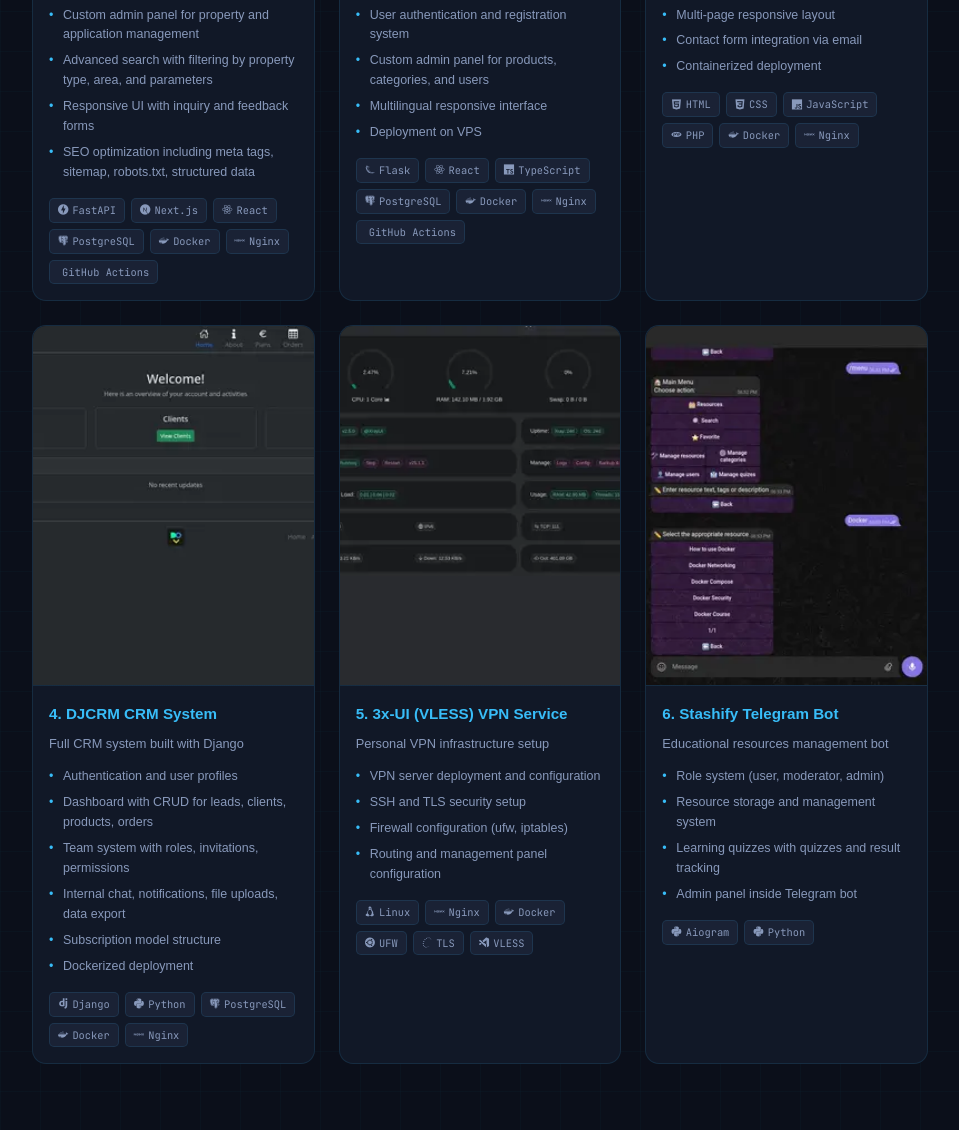
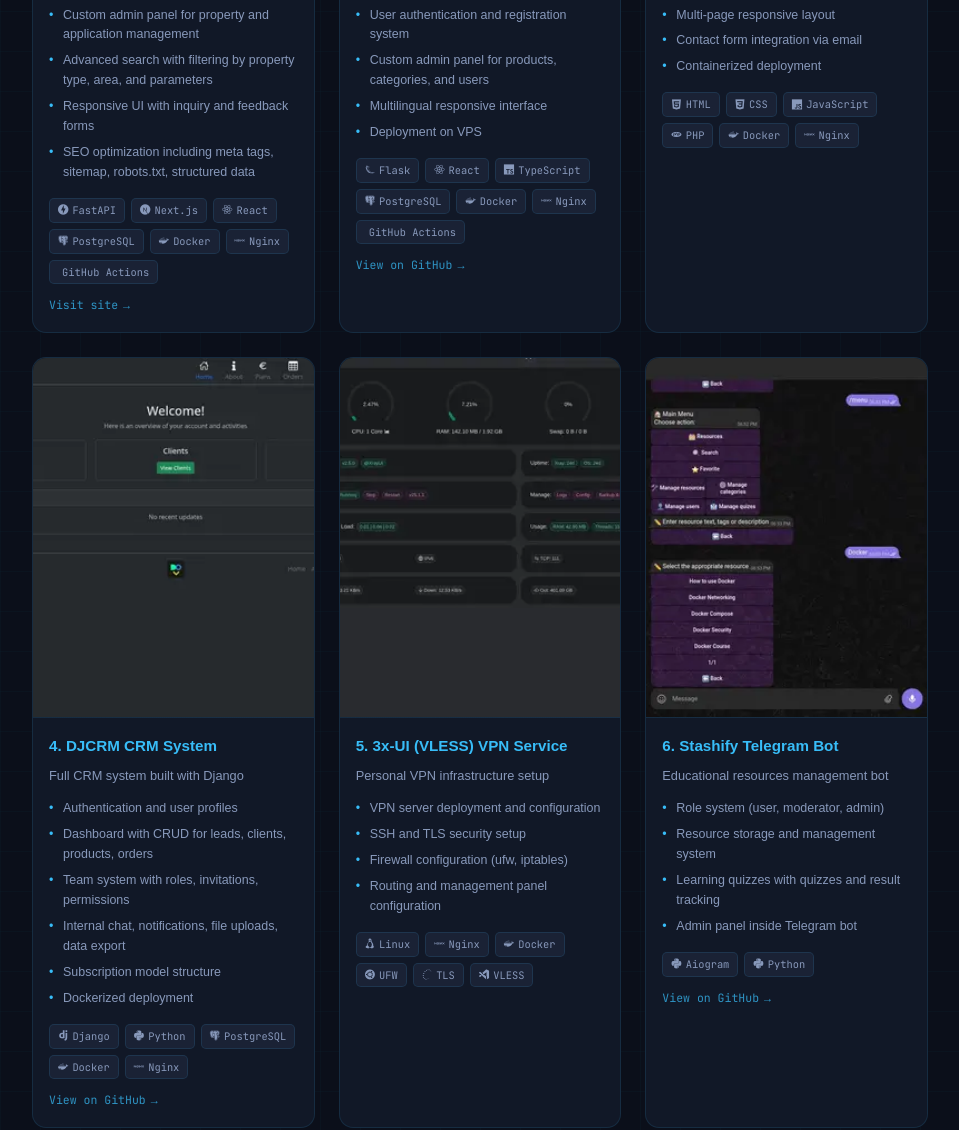
Before and after one commit to RobunGid/RGPersonalAlpha, a plain HTML site: page frontend_new/index_en.html in a window 1280 px wide. Shown: the part 2709-3839 px from the top of the page, without its empty margins (160-1119 px from the left). Drawn offline with nearby package versions, Linux system fonts and the light colour scheme; some icons are missing; a web font is replaced by a local one.

Commit message:
Add project links

```diff
--- a/frontend_new/index_en.html
+++ b/frontend_new/index_en.html
@@ -475,6 +475,14 @@
 								Actions</span
 							>
 						</div>
+						<a
+							href="https://hautte.ru"
+							class="project-link"
+							target="_blank"
+							rel="noopener"
+						>
+							Visit site
+						</a>
 					</div>
 				</div>
 
@@ -529,6 +537,14 @@
 								Actions</span
 							>
 						</div>
+						<a
+							href="https://github.com/RobunGid/NadSnax"
+							class="project-link"
+							target="_blank"
+							rel="noopener"
+						>
+							View on GitHub
+						</a>
 					</div>
 				</div>
 
@@ -625,6 +641,14 @@
 								><i class="devicon-nginx-original"></i> Nginx</span
 							>
 						</div>
+						<a
+							href="https://github.com/RobunGid/DJCRM"
+							class="project-link"
+							target="_blank"
+							rel="noopener"
+						>
+							View on GitHub
+						</a>
 					</div>
 				</div>
 
@@ -704,7 +728,16 @@
 							<span class="tech-tag"
 								><i class="devicon-python-plain"></i> Python</span
 							>
-						</div>
+					</div>
+					<a
+						href="https://github.com/RobunGid/Stashify"
+						class="project-link"
+						target="_blank"
+						rel="noopener"
+					>
+						View on GitHub
+					</a>
+				</div>
 					</div>
 				</div>
 			</div>
--- a/frontend_new/style.scss
+++ b/frontend_new/style.scss
@@ -687,6 +687,34 @@ section {
 	}
 }
 
+.project-link {
+	display: inline-flex;
+	align-items: center;
+	gap: 5px;
+	margin-top: 12px;
+	font-family: $font-mono;
+	font-size: 0.72rem;
+	color: $cyan;
+	text-decoration: none;
+	opacity: 0.75;
+	@include transition(opacity 0.2s ease, gap 0.2s ease);
+
+	&::after {
+		content: '→';
+		display: inline-block;
+		@include transition(transform 0.2s ease);
+	}
+
+	&:hover {
+		opacity: 1;
+		gap: 8px;
+
+		&::after {
+			transform: translate(2px, -2px);
+		}
+	}
+}
+
 .tech-tags {
 	display: flex;
 	flex-wrap: wrap;
```
Also changed, not shown: frontend_new/style.min.css.
